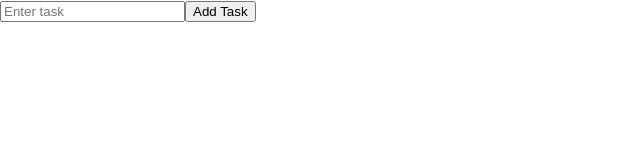
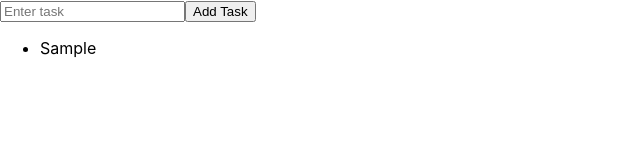
Before and after one commit to mangaBhukya/Task-Manager-Frontend, a React (Create React App) app: page / in a window 1280 px wide. Both pictures are taken after typing "Sample" into the empty fields and a click on the button "Add Task". Shown: the top 160 px of the page, without its empty margins (0-640 px from the left). Built offline with nearby package versions, Linux system fonts and the light colour scheme.

Commit message:
created taskList comp and displaying all the tasks

```diff
--- a/src/App.tsx
+++ b/src/App.tsx
@@ -1,5 +1,6 @@
 import { useState } from 'react';
 import TaskForm from './components/Task';
+import TaskList from './components/TaskList';
 import { Task } from './TaskType';
 
 const App = () => {
@@ -13,6 +14,7 @@ const App = () => {
   return (
     <div>
       <TaskForm addTask={addTask}/>
+      <TaskList tasks={tasks}/>
     </div>
   );
 }
--- a/src/components/Task.tsx
+++ b/src/components/Task.tsx
@@ -1,4 +1,4 @@
-import { useState } from "react";
+import React, { useState } from "react";
 import { Task } from "../TaskType";
 
 
--- /dev/null
+++ b/src/components/TaskList.tsx
@@ -0,0 +1,23 @@
+
+import React from "react";
+import { Task } from "../TaskType";
+
+interface TaskListProps {
+    tasks: Task[];
+}
+const TaskList: React.FC<TaskListProps> = ({tasks}) => {
+ console.log(tasks, 'tasks');
+
+    return (
+            <ul>
+            {tasks.map((task) => (
+                <li key={task.id}>{task.title}</li>
+            ))}
+            </ul>
+
+
+    );
+
+}
+
+export default TaskList;
```
